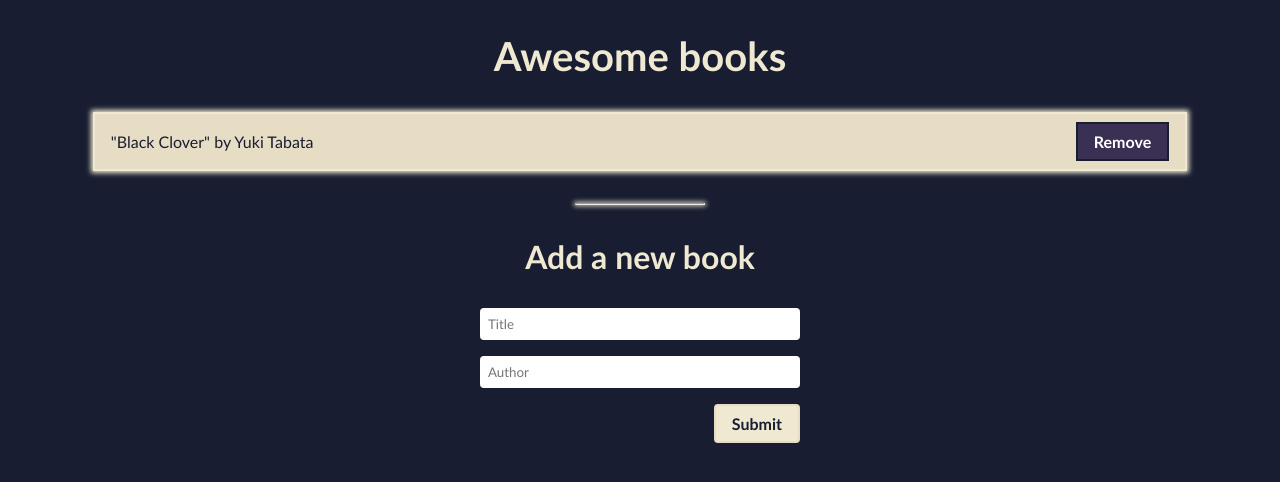
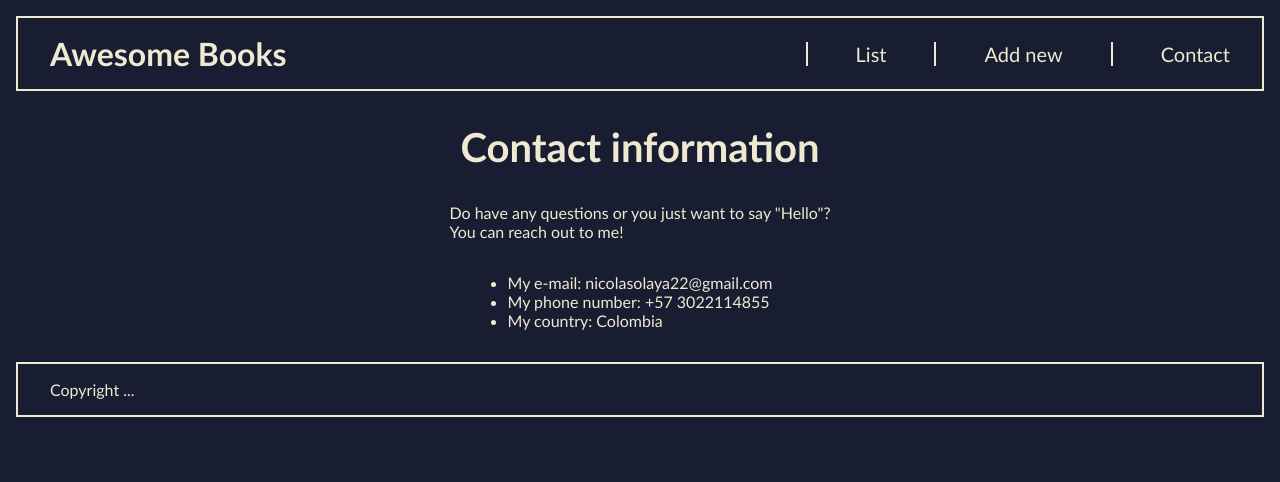
Before and after one commit to NicolasAndrehh/Awesome-Books, a website with bundled scripts: page index.html in a window 1280 px wide. Built offline with nearby package versions, Linux system fonts and the light colour scheme.

Commit message:
Add header, navbar, contact section and footer with styles

```diff
--- a/index.html
+++ b/index.html
@@ -8,15 +8,24 @@
     <link rel="stylesheet" href="styles.css">
 </head>
 <body>
+    <header>
+        <nav id="navbar" class="navbar">
+            <h2>Awesome Books</h2>
+            <ul>
+                <li><a href="#">List</a></li>
+                <li><a href="#">Add new</a></li>
+                <li><a href="#">Contact</a></li>
+            </ul>
+        </nav>
+    </header>
     <main>
-        <section id="show-books-section" class="show-books-section">
-            <h1>Awesome books</h1>
+        <section id="show-books-section" class="show-books-section hide">
+            <h1>All awesome books</h1>
             <table class="books-table">
 
             </table>
         </section>
-        <hr>
-        <section id="add-books-section" class="add-books-section">
+        <section id="add-books-section" class="add-books-section hide">
             <h2>Add a new book</h2>
             <form action="" class="add-books-form">
                 <input type="text" class="title-input" placeholder="Title" required>
@@ -24,7 +33,19 @@
                 <input type="submit" id="add-book-button">
             </form>
         </section>
+        <section id="contact-section" class="contact-section">
+            <h1>Contact information</h1>
+            <p>Do have any questions or you just want to say "Hello"?<br>You can reach out to me!</p>
+            <ul>
+                <li>My e-mail: nicolasolaya22@gmail.com</li>
+                <li>My phone number: +57 3022114855</li>
+                <li>My country: Colombia</li>
+            </ul>
+        </section>
     </main>
+    <footer class="footer">
+        <p>Copyright ...</p>
+    </footer>
     <script src="main.js" type="module"></script>
 </body>
 </html>
--- a/main.js
+++ b/main.js
@@ -4,6 +4,7 @@ import Book from './class/book.js';
 const bookList = new BookList();
 bookList.addBook(new Book('Black Clover', 'Yuki Tabata'));
 
+// Local Storage
 if (localStorage.getItem('books')) {
   bookList.localStorageBooks(JSON.parse(localStorage.getItem('books')));
 }
@@ -15,6 +16,7 @@ if (localStorage.getItem('inputTitle')) {
   document.querySelector('.author-input').value = localStorage.getItem('inputAuthor');
 }
 
+// Add book button event listener
 const addBookButton = document.querySelector('#add-book-button');
 addBookButton.addEventListener('click', (e) => {
   const title = document.querySelector('.title-input').value;
@@ -27,3 +29,5 @@ addBookButton.addEventListener('click', (e) => {
     localStorage.setItem('inputAuthor', author);
   }
 });
+
+//
--- a/styles.css
+++ b/styles.css
@@ -5,7 +5,11 @@
 }
 
 body {
+  display: flex;
+  flex-direction: column;
+  justify-content: space-between;
   background-color: #181d31;
+  padding: 1rem;
 }
 
 h1 {
@@ -14,7 +18,46 @@ h1 {
 }
 
 .hide {
-  display: none;
+  display: none !important;
+}
+
+/* navbar */
+
+.navbar {
+  display: flex;
+  align-items: center;
+  justify-content: space-between;
+  padding: 1rem 2rem;
+  color: #f0e9d2;
+  background-color: #181d31;
+  border: 2px solid #f0e9d2;
+}
+
+.navbar h2 {
+  font-size: 2rem;
+}
+
+.navbar ul {
+  list-style: none;
+  display: flex;
+  gap: 3rem;
+}
+
+.navbar ul li {
+  border-left: 2px solid #f0e9d2;
+  padding-left: 3rem;
+}
+
+.navbar ul li a {
+  text-decoration: none;
+  color: #f0e9d2;
+  font-size: 1.25rem;
+  transition: all 0.2s ease-in-out;
+  width: 100%;
+}
+
+.navbar ul li a:hover {
+  font-weight: 900;
 }
 
 /* Show books section */
@@ -118,3 +161,26 @@ hr {
   background-color: #181d31;
   color: #f0e9d2;
 }
+
+/* contact section */
+
+.contact-section {
+  display: flex;
+  flex-direction: column;
+  align-items: center;
+  padding: 2rem;
+  gap: 2rem;
+}
+
+.contact-section p, .contact-section ul {
+  color: #f0e9d2;
+}
+
+/* Footer */
+
+.footer {
+  padding: 1rem 2rem;
+  color: #f0e9d2;
+  background-color: #181d31;
+  border: 2px solid #f0e9d2;
+}
```
